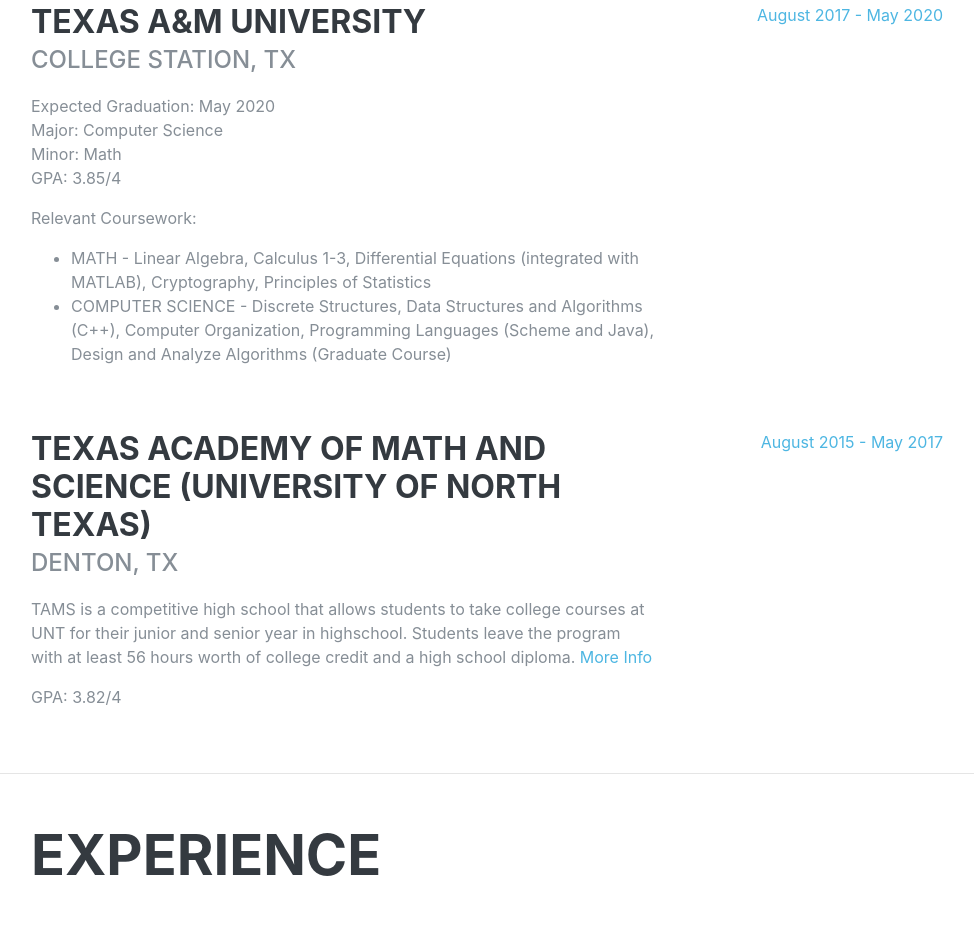
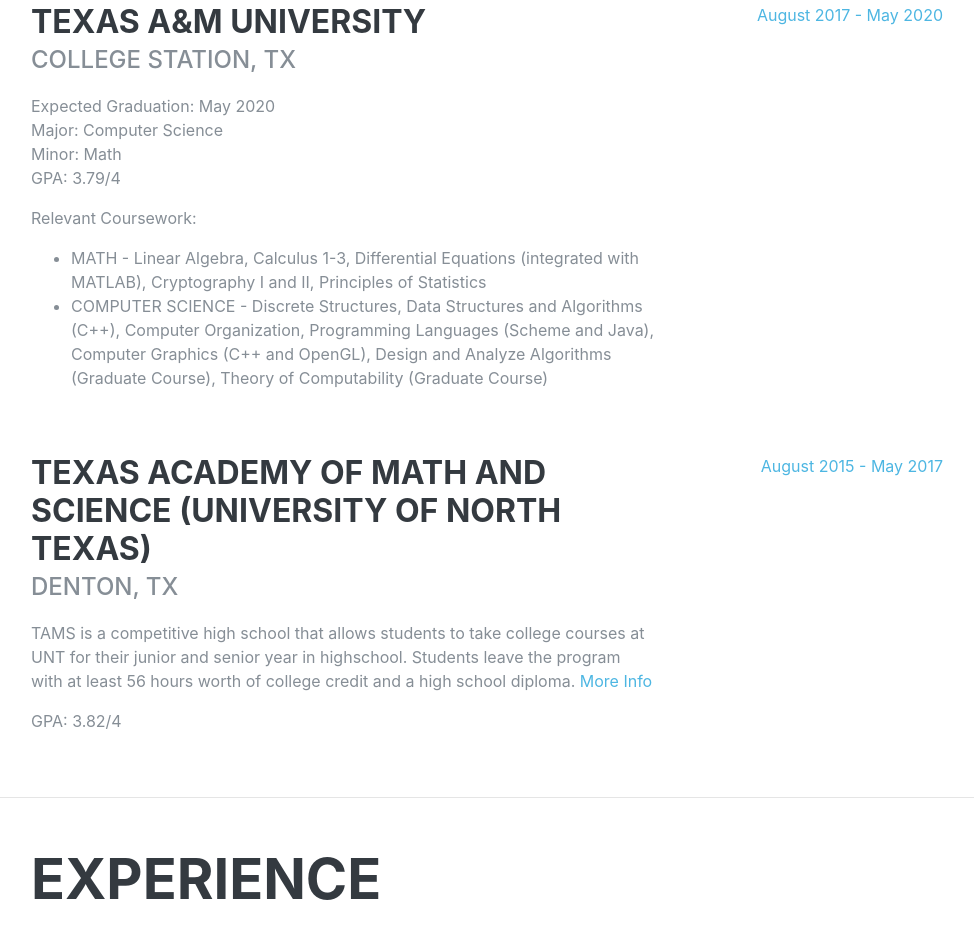
Before and after one commit to kevo1ution/about-me, a plain HTML site: page index.html in a window 1280 px wide. Shown: the part 960-1894 px from the top of the page, without its empty margins (289-1263 px from the left). Drawn offline with Linux system fonts and the light colour scheme; a web font is replaced by a local one.

Commit message:
updated education information

```diff
--- a/index.html
+++ b/index.html
@@ -91,14 +91,14 @@
 			  <div>Expected Graduation: May 2020</div>
               <div>Major: Computer Science</div>
 			  <div>Minor: Math</div>
-              <p>GPA: 3.85/4</p>
+              <p>GPA: 3.79/4</p>
 			  <p>Relevant Coursework:</p>
 			  <ul>
 				<li>
-					MATH - Linear Algebra, Calculus 1-3, Differential Equations (integrated with MATLAB), Cryptography, Principles of Statistics
+					MATH - Linear Algebra, Calculus 1-3, Differential Equations (integrated with MATLAB), Cryptography I and II, Principles of Statistics
 				</li>
 				<li>
-					COMPUTER SCIENCE - Discrete Structures, Data Structures and Algorithms (C++), Computer Organization, Programming Languages (Scheme and Java), Design and Analyze Algorithms (Graduate Course)
+					COMPUTER SCIENCE - Discrete Structures, Data Structures and Algorithms (C++), Computer Organization, Programming Languages (Scheme and Java), Computer Graphics (C++ and OpenGL), Design and Analyze Algorithms (Graduate Course), Theory of Computability (Graduate Course)
 				</li>
 			  </ul>
             </div>
```
